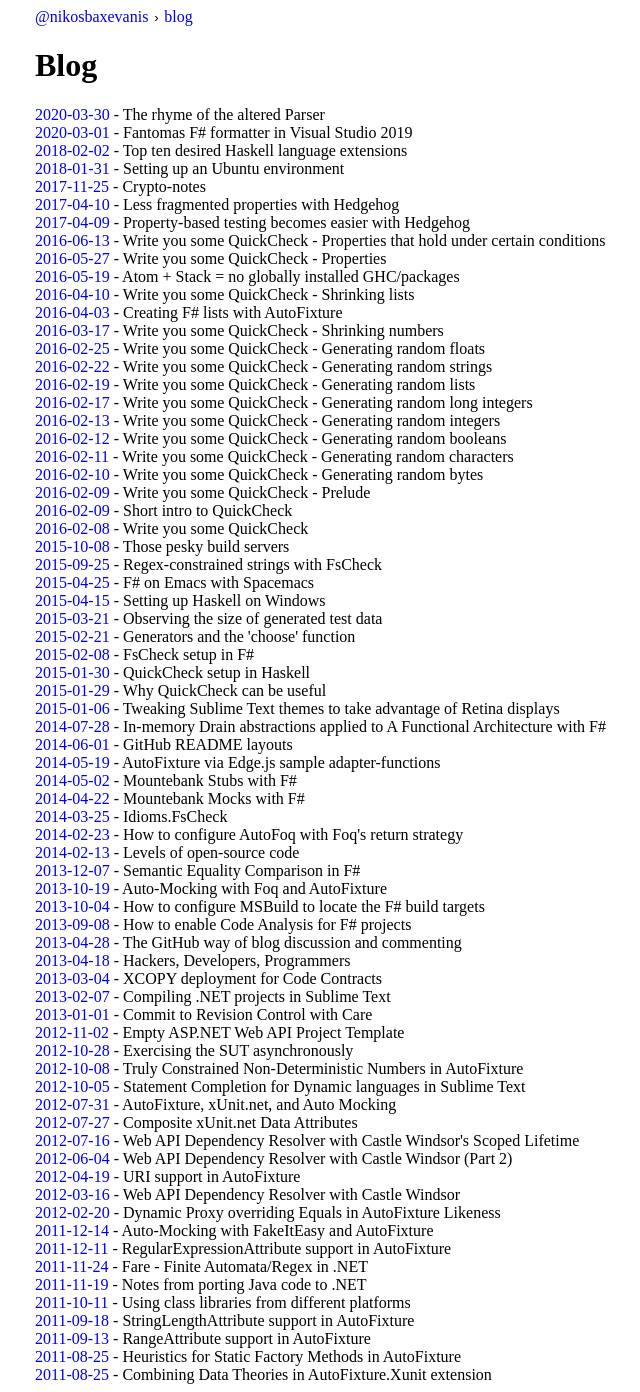
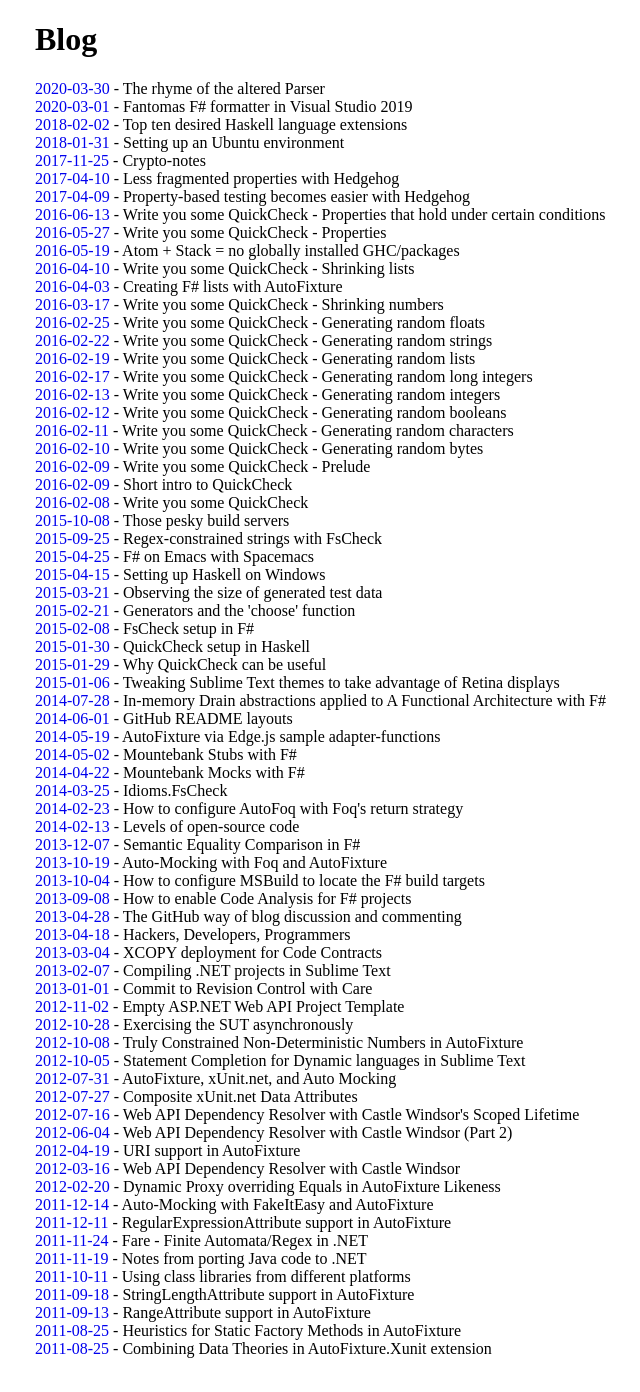
Before and after one commit to moodmosaic/blog, a Jekyll site: the page built from _pages/index.html, in a window 1280 px wide. Shown: the whole page, without its empty margins (305-945 px from the left). Built offline with Jekyll 4.4.1, drawn with Linux system fonts in a browser that asks for light colours; after the commit the page ends 1366 px from its top, so only the background shows below that.

Commit message:
No meta in pages (Tags, Blog, etc)

```diff
--- a/_pages/index.html
+++ b/_pages/index.html
@@ -3,12 +3,6 @@
 permalink: /
 title: Blog
 ---
-
-<div class="meta">
-  <a href="https://nikosbaxevanis.com">@nikosbaxevanis</a>
-  <code>&#x203A;</code>
-  <a href="https://blog.nikosbaxevanis.com/">blog</a>
-</div>
 
 <h1>Blog</h1>
 
--- a/_pages/tags.html
+++ b/_pages/tags.html
@@ -3,12 +3,6 @@
 permalink: /tags/
 title: Tags
 ---
-
-<div class="meta">
-  <a href="https://nikosbaxevanis.com">@nikosbaxevanis</a>
-  <code>&#x203A;</code>
-  <a href="https://blog.nikosbaxevanis.com/tags">tags</a>
-</div>
 
 <h1>Tags</h1>
 
```
